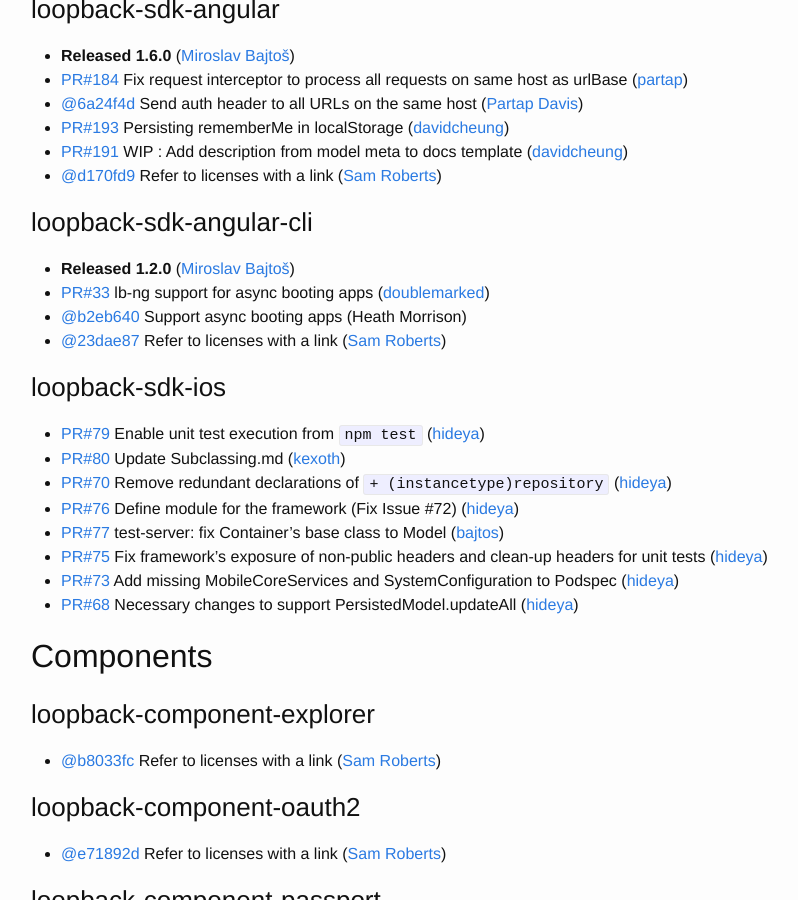
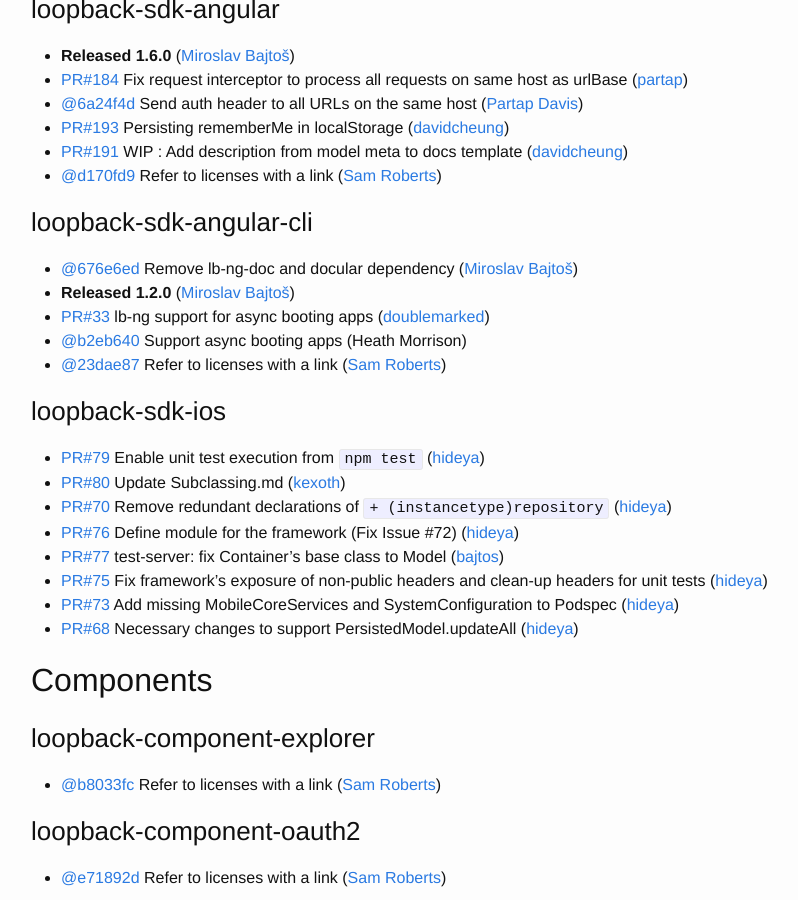
Before and after one commit to strongloop/loopback, a Jekyll site: the page built from index.md, in a window 1280 px wide and 900 px high, scrolled down 4127 px. Shown: the whole window, without its empty margins (239-1037 px from the left). Built offline with Jekyll 4.4.1, drawn with Linux system fonts in a browser that asks for light colours.

Commit message:
Update changelog

```diff
--- a/index.md
+++ b/index.md
@@ -181,6 +181,7 @@ since: (from 2015-10-22 to 2015-12-17)
 
 
 ### loopback-sdk-angular-cli
+ * [@676e6ed](https://github.com/strongloop/loopback-sdk-angular-cli/commit/676e6ed2be2f88eeb96d03dd63414cc22acb669a) Remove lb-ng-doc and docular dependency ([Miroslav Bajtoš](https://github.com/bajtos))
  * **Released 1.2.0** ([Miroslav Bajtoš](https://github.com/bajtos))
  * [PR#33](https://github.com/strongloop/loopback-sdk-angular-cli/pull/33) lb-ng support for async booting apps ([doublemarked](https://github.com/doublemarked))
  * [@b2eb640](https://github.com/strongloop/loopback-sdk-angular-cli/commit/b2eb640410ccfdd76c149bc42ab45c275cb17fbb) Support async booting apps (Heath Morrison)
```
